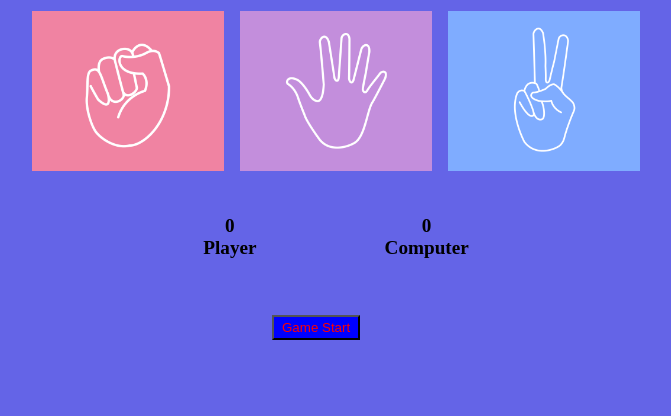
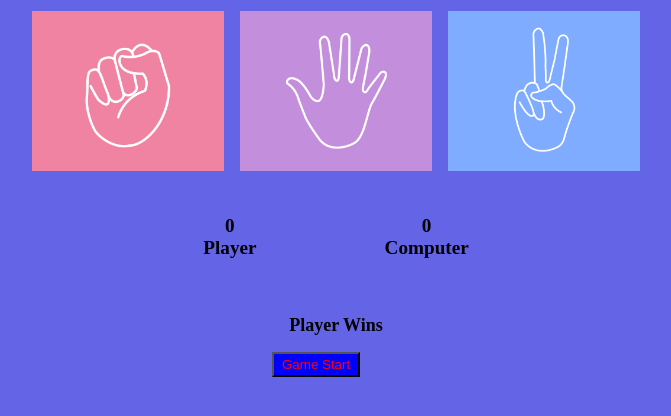
Before and after one commit to fels123/rock-paper-scissors-1, a plain HTML site: page index.html in a window 1280 px wide. Shown: the part 122-538 px from the top of the page, without its empty margins (304-975 px from the left). Drawn offline with Linux system fonts and the light colour scheme.

Commit message:
added result in html and style

```diff
--- a/index.html
+++ b/index.html
@@ -30,6 +30,7 @@
         <p>Computer</p>
       </div>
     </div>
+    <div id="result">Player Wins</div>
     <button id="btn">Game Start</button>
   </body>
 </html>
--- a/styles.css
+++ b/styles.css
@@ -50,3 +50,9 @@ button {
   margin-bottom: 3rem;
   font-size: larger;
 }
+#result {
+  text-align: center;
+  margin-bottom: 1rem;
+  font-weight: bold;
+  font-size: large;
+}
```
